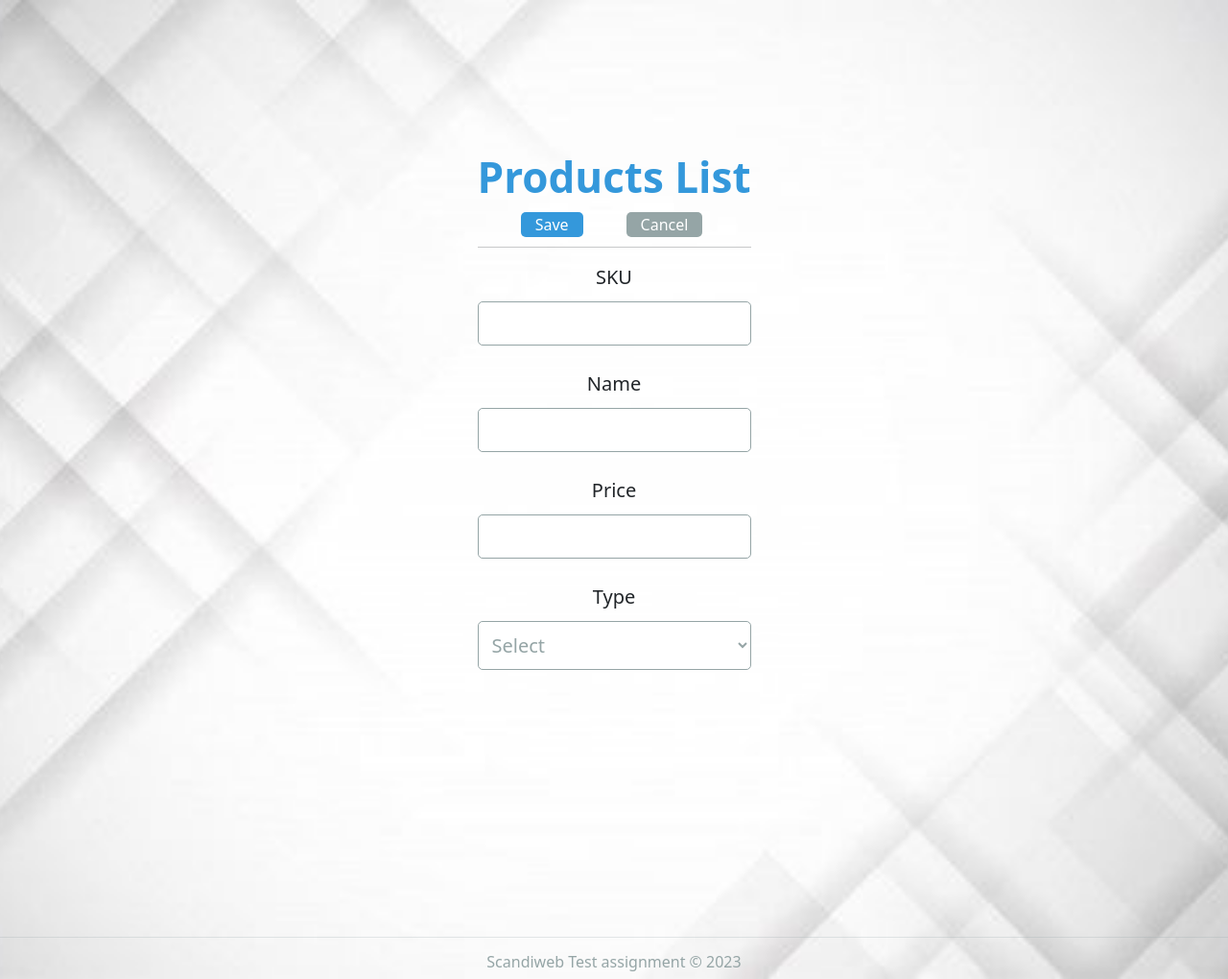
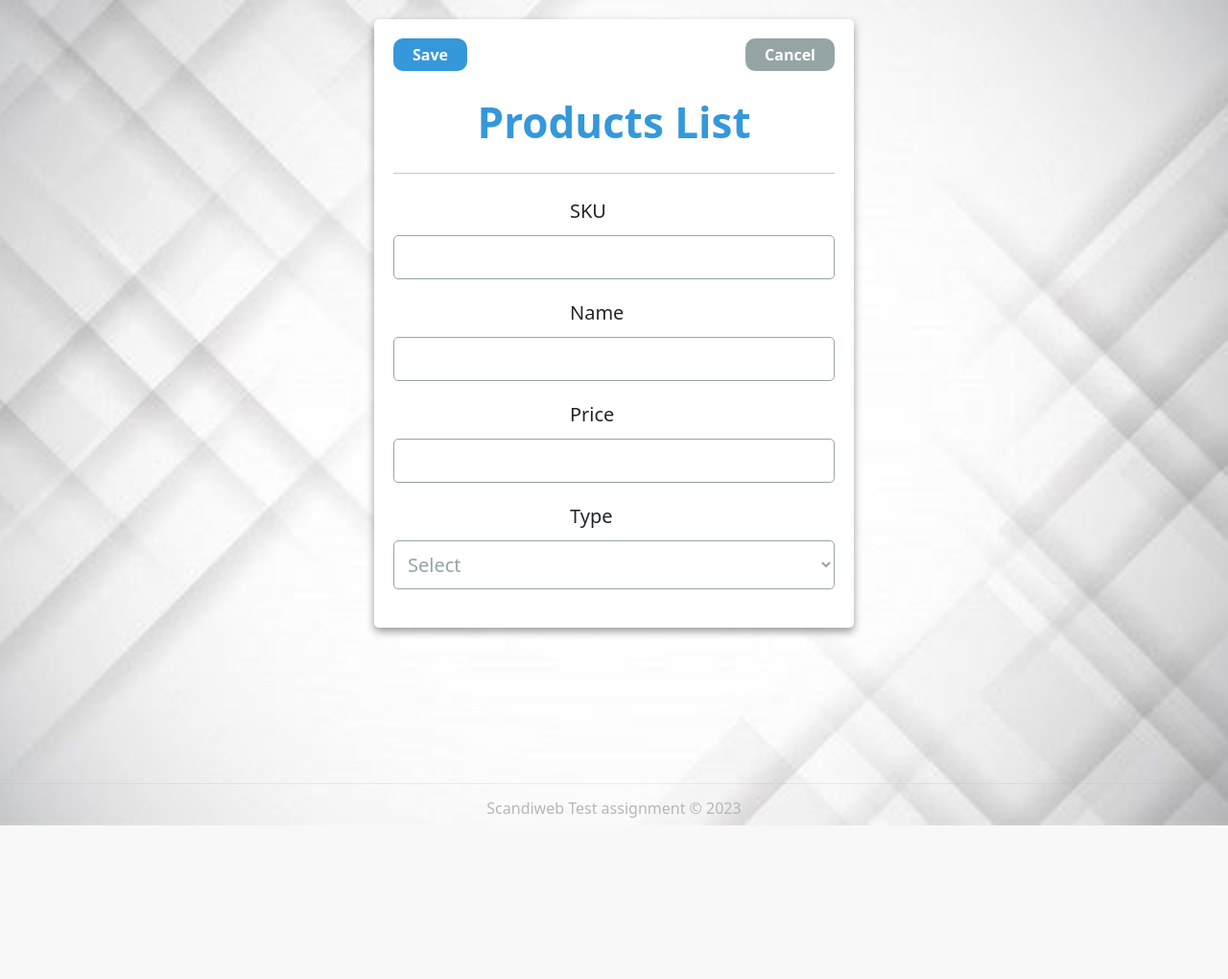
Before and after one commit to airtonvasconcelosjr/Store, a PHP site: page /add.php in a window 1280 px wide. Shown: the whole page at 96% size. After the commit the page ends 860 px from the top, so only its background shows below. Run offline with PHP 8.4, Linux system fonts and the light colour scheme.

Commit message:
Solving responsibity bug

```diff
--- a/add.php
+++ b/add.php
@@ -31,7 +31,7 @@
                     </div>
                     <div class="title">Products List</div>
                     <hr>
-                    <label class="mt-2">SKU</label>
+                    <label class="mt-2 text-center">SKU</label>
                     <input
                         type="text"
                         name="sku"
--- a/style.css
+++ b/style.css
@@ -11,32 +11,32 @@
   background-repeat: no-repeat;
   background-position: center center;
 }
+
 body {
   font-family: 'Lucida Sans', 'Lucida Sans Regular', 'Lucida Grande', 'Lucida Sans Unicode', Geneva, Verdana, sans-serif;
 }
 
 .container {
   display: flex;
-  justify-content: center;
+  flex-direction: column;
+  justify-content: space-between;
   align-items: center;
-  height: 120vh;
-
+  min-height: 100vh;
+  padding: 20px;
 }
 
 .title {
   font-size: 44px;
   font-weight: bold;
   color: var(--primary-color);
-    margin-bottom: 40px;
-    margin-top: 5%;
+  margin-bottom: 20px;
+  text-align: center;
 }
 
 .button-container {
   display: flex;
-    justify-content: center;
-    position: relative;
-    margin-bottom: -110px;
-    left: 10px;
+  justify-content: space-between;
+  margin-bottom: 20px;
 }
 
 .add-button,
@@ -51,21 +51,112 @@
   margin: 5px;
 }
 
-
 .delete-product-btn {
   background-color: var(--secondary-color);
 }
 
+.cancel-product-btn{
+  border-radius: 10px;
+  padding: 5px 20px;
+  font-weight: bold;
+  border: none;
+  background-color: var(--secondary-color);
+  color: #fff;
+  cursor: pointer;
+}
+
+.form {
+  width: 100%;
+  max-width: 500px;
+  padding: 20px;
+  background-color: rgba(255, 255, 255, 1.5);
+  border-radius: 5px;
+  box-shadow: 0 4px 8px rgba(0, 0, 0, 0.4);
+  margin-bottom: 20px;
+}
+
+.form label {
+  margin-left: 40%;
+  text-align: center;
+  justify-content: center;
+  font-size: 20px;
+  font-weight: 500;
+  margin-bottom: 10px;
+  text-align: center;
+}
+
+.label{
+  text-align: center;
+  justify-content: center;
+  align-items: center;
+  align-content: center;
+}
+
+.form input,
+.form select {
+  width: 100%;
+  padding: 10px;
+  border: 1px solid var(--secondary-color);
+  border-radius: 5px;
+  margin-bottom: 20px;
+}
+
+.opcoes {
+  width: 100%;
+  padding: 10px;
+  border: 1px solid var(--secondary-color);
+  border-radius: 5px;
+  background-color: #fff;
+  color: var(--secondary-color);
+  font-size: 20px;
+  margin-bottom: 20px;
+}
+
+.opcoes option {
+  color: var(--secondary-color);
+}
+
+.list-button{
+  background-color: var(--primary-color);
+  border-radius: 10px;
+  color: white;
+  padding: 5px 20px;
+  font-weight: bold;
+  border: none;
+}
+
+.list-button:hover{
+  transform: scale(1.1);
+  background: rgb(69, 69, 250);
+}
+
+
+.info-label {
+  color: red;
+  text-align: center;
+  font-size: 12px;
+  text-decoration: none;
+  margin-top: -10px;
+}
+
+.footer {
+  margin-top: auto;
+  margin-bottom: 0;
+  text-align: center;
+  font-size: 12px;
+  color: var(--gray-color);
+}
+
 .card-container {
-    margin-left: 0;
   display: flex;
-    flex-wrap: wrap;
-    justify-content: center;
+  flex-wrap: wrap; /* Adicionado flex-wrap para que os cards sejam quebrados em linhas */
+  justify-content: center; /* Alterado para centralizar horizontalmente */
 }
 
 .card {
+  width: calc(25% - 20px); /* Alterado para ocupar 25% da largura e considerando margens */
+  margin: 10px; /* Adicionado margem entre os cards */
   width: 280px;
-    margin: 10px;
   padding: 10px;
   background-color: rgba(255, 255, 255, 1.5);
   border: none;
@@ -88,29 +179,6 @@
   }
 }
 
-
-  .card-header {
-    display: flex;
-    justify-content: space-between;
-    align-items: center;
-    margin-bottom: 10px;
-  }
-
-  .custom-card-header {
-    background-color: transparent;
-    border: none;
-    padding: 0;
-  }
-
-
-  .card-header .delete-checkbox {
-    margin-right: 5px;
-  }
-
-  .card-content {
-    text-align: center;
-  }
-
 .card-content span {
   font-weight: bold;
   color: var(--primary-color);
@@ -118,92 +186,6 @@
 
 .card-content p {
   color: var(--secondary-color);
-  }
-
-  .footer {
-    margin-top: auto;
-    margin-bottom: 0;
-    text-align: center;
-    font-size: 6px;
-    color: var(--secondary-color);
-  }
-
-  body {
-      display: flex;
-      flex-direction: column;
-  }
-
-  .list-button,
-  .cancel-product-btn {
-    padding: 1px 15px 1px;
-    border: none;
-    border-radius: 5px;
-    background-color: var(--primary-color);
-    color: #fff;
-    font-size: 16px;
-    cursor: pointer;
-    margin-left: 10px;
-    margin-right: 35px;
-  }
-
-  .cancel-product-btn {
-    background-color: var(--secondary-color);
-  }
-
-  .opcoes {
-    font-size: 16px;
-    color: var(--secondary-color);
-  }
-
-  .error-message {
-    color: red;
-    font-style: italic;
-  }
-
-  .form label {
-    text-align: center;
-    justify-content: center;
-    display: block;
-    font-size: 20px;
-    font-weight: 500;
-    margin-bottom: 10px;
-
-  }
-
-  .form input,
-  .form select {
-    width: 100%;
-    padding: 10px;
-    border: 1px solid var(--secondary-color);
-    border-radius: 5px;
-    margin-bottom: 25px;
-  }
-
-  .opcoes {
-    width: 100%;
-    padding: 10px;
-    border: 1px solid var(--secondary-color);
-    border-radius: 5px;
-    background-color: #fff;
-    color: var(--secondary-color);
-    font-size: 20px;
-  }
-
-  .opcoes option {
-    color: var(--secondary-color);
-  }
-
-  .label-forniture {
-    margin-left: 10px;
-  }
-
-  .info-label{
-    color: red;
-    text-align: center;
-    justify-content: center;
-    font-size: 12px;
-    text-decoration: none ;
-    margin-top: -25px;
 }
 
 .title-list{
@@ -215,18 +197,12 @@
   margin-left: 5%;
 }
 
+
 .button-container-list {
   display: flex;
   justify-content: flex-end;
   position: block;
   margin-bottom: -120px;
-      margin-top: 20px;
-      margin-right: 5%;
+  margin-top: 15px;
+  margin-right: 6%
 }
-
-
-  @media (max-width: 1000px) {
-    .container {
-      height: 60vh;
-    }
-  }
```
Lines whose indentation alone changed are shown as unchanged.
